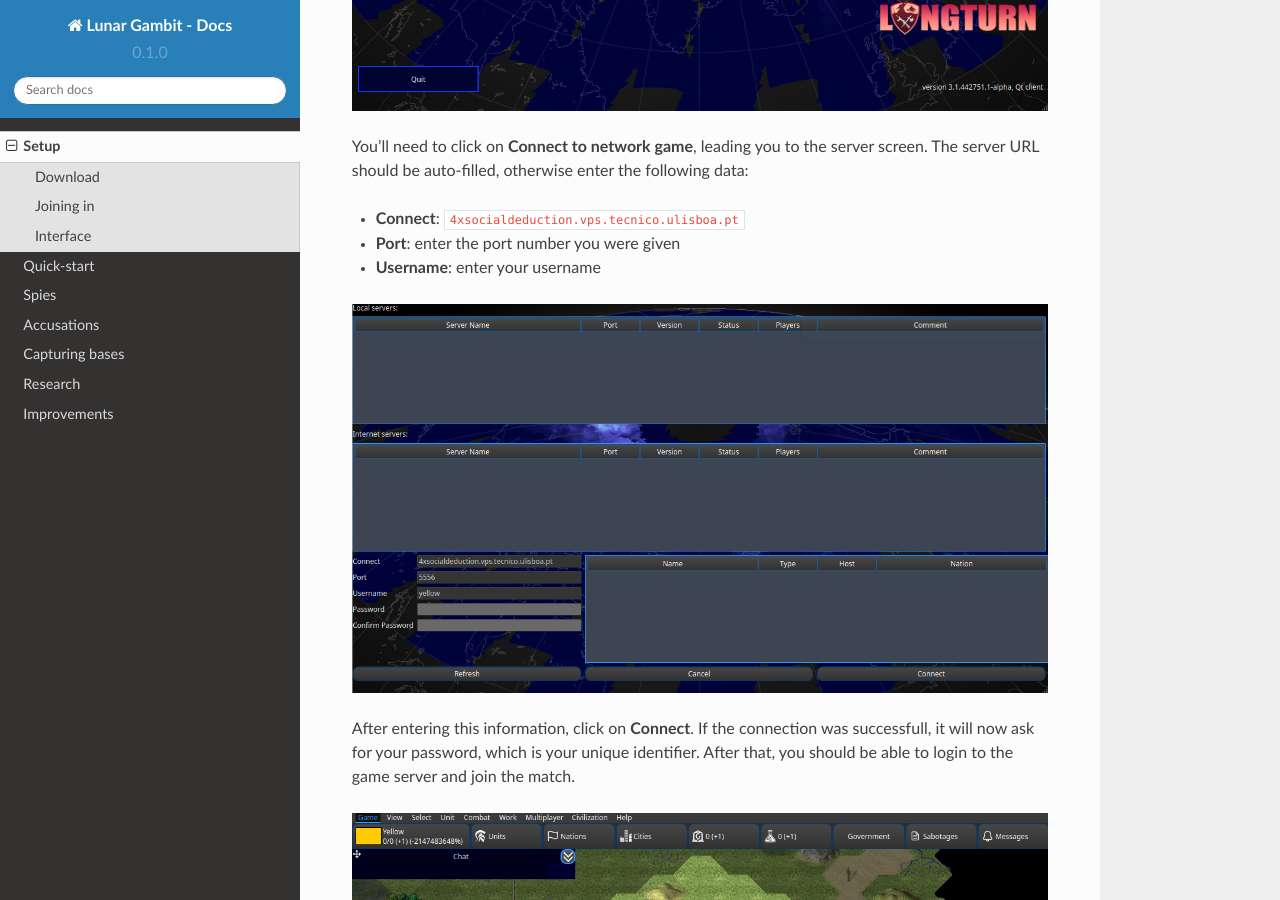
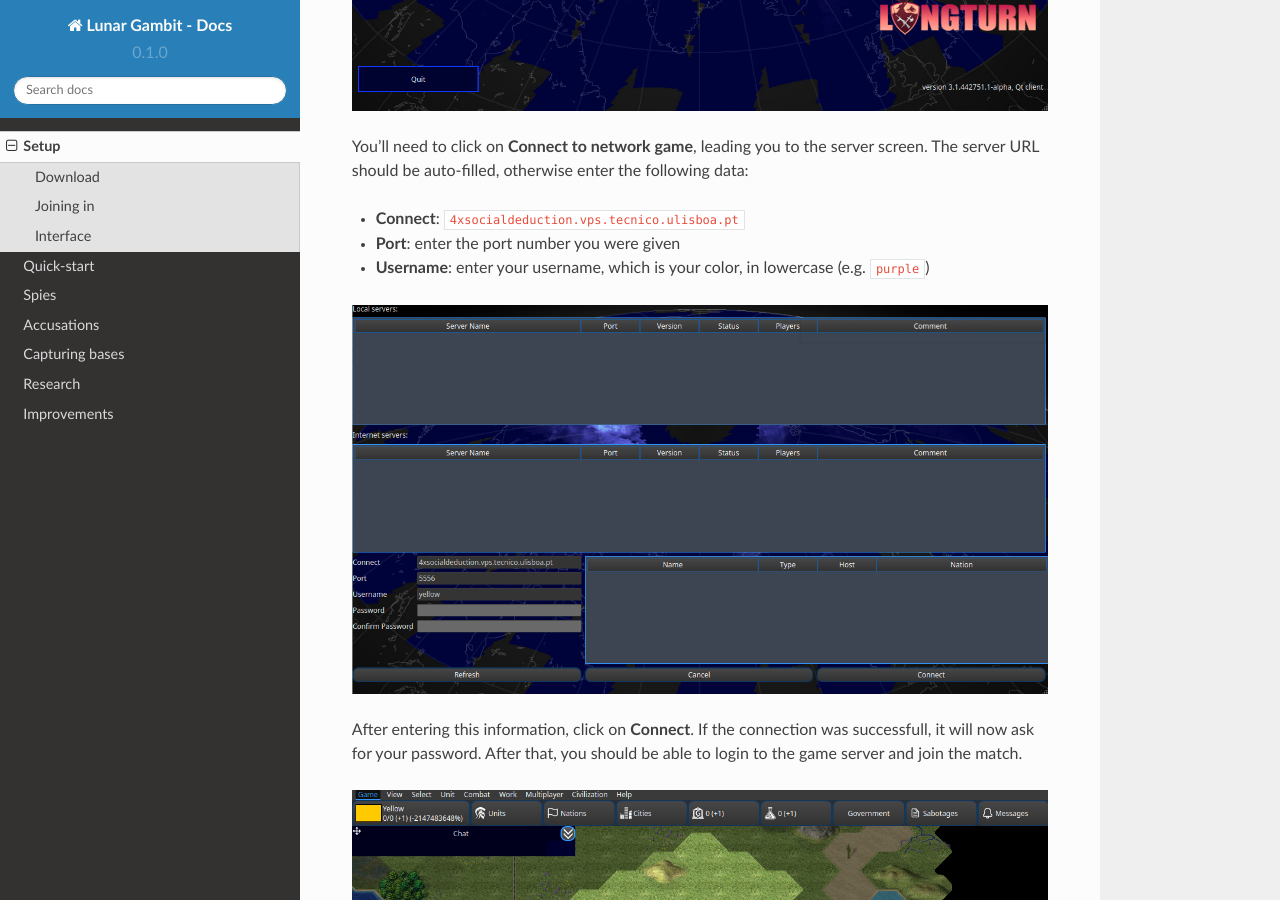
Before and after one commit to rsubtil/lunar-gambit-docs, a Sphinx documentation site: the page built from docs/source/setup.rst, in a window 1280 px wide and 900 px high, scrolled down 769 px. Built offline with Sphinx 7.4.7 and the Read the Docs theme 2.0.0, drawn with Linux system fonts in a browser that asks for light colours.

```diff
--- a/docs/source/quick-start.rst
+++ b/docs/source/quick-start.rst
@@ -39,12 +39,12 @@
 - **Strategy phase** - During this phase, the game behaves like a 4X. This is the mode you'll be playing on the 20-30 minutes session. In this mode, your focus should be in capturing bases and buildings, training units, building improvements, and researching technologies. You can move all units, but your spies cannot do sabotages. The server will process turns every second, making actions and movements take a few minutes to complete.
 - **Spy phase** - This phase will be turned on during breaks between sessions, running for 48 hours. During this phase, public unit movement, building units/improvements, and research are disabled (although your resources keep updating). Only the spies are enabled, and they can now perform sabotages. The server will process turns every minute, making actions and movements now potentially taking hours to complete.
 
-Durint each session/strategy phase, there will be a materials objective to reach. When a player reaches this goal between 20 to 30 minutes, the session will end early.
+During each session/strategy phase, there will be a materials objective to reach. When a player reaches this goal between 20 to 30 minutes, the session will end early.
 
 Units
 -----
 
-There are 4 types of units in the game You can train more public units in bases, but not spies. From left to right:
+There are 4 types of units in the game. You can train more public units in bases, but not spies. From left to right:
 
 .. image:: assets/units.png
    :alt: Units
@@ -87,7 +87,7 @@
 - **Bank**: Produces 1 money, created by bankers.
 - **Factory**: Produces 1 material, created by engineers.
 
-In the beginning, all bases and buildings are unoccupied. They'll look like gray buildings, and bases have labels on them. In particular, unoccupied bases can be quickly captured by moving in public units.
+In the beginning, all bases and buildings are unoccupied. They'll look like gray buildings, and bases have labels on them. In particular, unoccupied bases can be immediately captured by moving in public units.
 
 .. image:: assets/unoccupied.png
    :alt: Unoccupied base
--- a/docs/source/setup.rst
+++ b/docs/source/setup.rst
@@ -22,12 +22,12 @@
 
 - **Connect**: ``4xsocialdeduction.vps.tecnico.ulisboa.pt``
 - **Port**: enter the port number you were given
-- **Username**: enter your username
+- **Username**: enter your username, which is your color, in lowercase (e.g. ``purple``)
 
 .. image:: assets/server_menu.png
    :alt: Server screen
 
-After entering this information, click on **Connect**. If the connection was successfull, it will now ask for your password, which is your unique identifier. After that, you should be able to login to the game server and join the match.
+After entering this information, click on **Connect**. If the connection was successfull, it will now ask for your password. After that, you should be able to login to the game server and join the match.
 
 .. image:: assets/gameplay.png
    :alt: Game screen
--- a/docs/source/spies.rst
+++ b/docs/source/spies.rst
@@ -29,7 +29,7 @@
 Spies can do two types of sabotages:
 
 - **Defensive sabotage**: These actions merely give you information without affecting other players. While other players may know if someone has investigated them, they cannot act upon it. These actions, by default, take 15 minutos to complete.
-- **Offensive sabotage**: These actions will impact other players, like stealing resources or informing of movements. If done on a player, that player will be notified something has happened. If they eventually figure out it was you, they can publicly accuse you, which could force you to lose a big chunk of your resources.
+- **Offensive sabotage**: These actions will impact other players, like stealing resources or informing of movements. If done on a player, that player will be notified something has happened. If they eventually figure out it was you, they can publicly accuse you, which could force you to lose a big chunk of your resources. These actions, by default, take 60 minutes to complete.
 
 While you can do as many defensive sabotages as you want, you can only do a total of 2 offensive sabotages per each spy phase. Furthermore, a spy cannot perform two sabotages in a row on the same place.
 
@@ -78,7 +78,7 @@
 
 When you are sabotaged, you'll receive a notification. If someone has only investigated you, there's nothing you can do. However, if someone has stolen from you, you can accuse someone! How do you find which one did it, though?
 
-- Use your spies to try to find out any foreign spies in your territory. Remember that your spies are invisible when stopped, so a few well planted spies can give you a good vision range.
+- Use your spies to try to find out any foreign spies in your territory. Remember that your spies are invisible when stopped, so a few well planted spies can give you a good vision range, without the other player being aware of your presence.
 - Be on the lookout for transports. Check if spies seem to be running to there, and find where they go next.
 - Ask around! Maybe someone else has seen or knows something.
 
```
Also changed, not shown: 8 other files.
